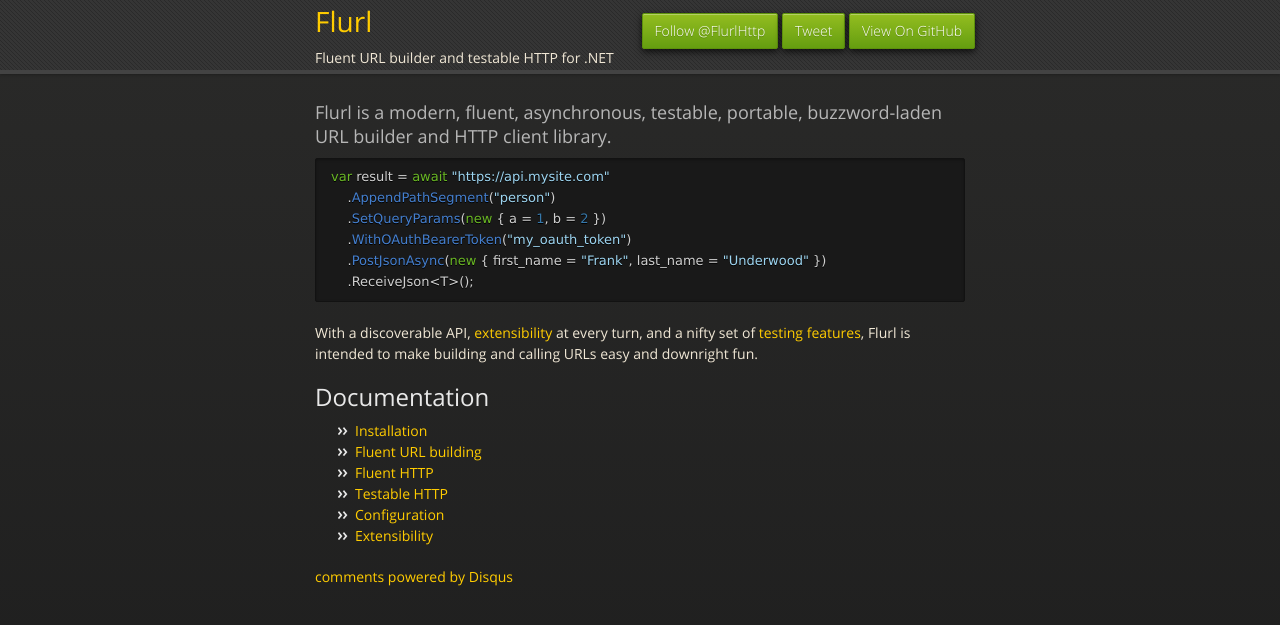
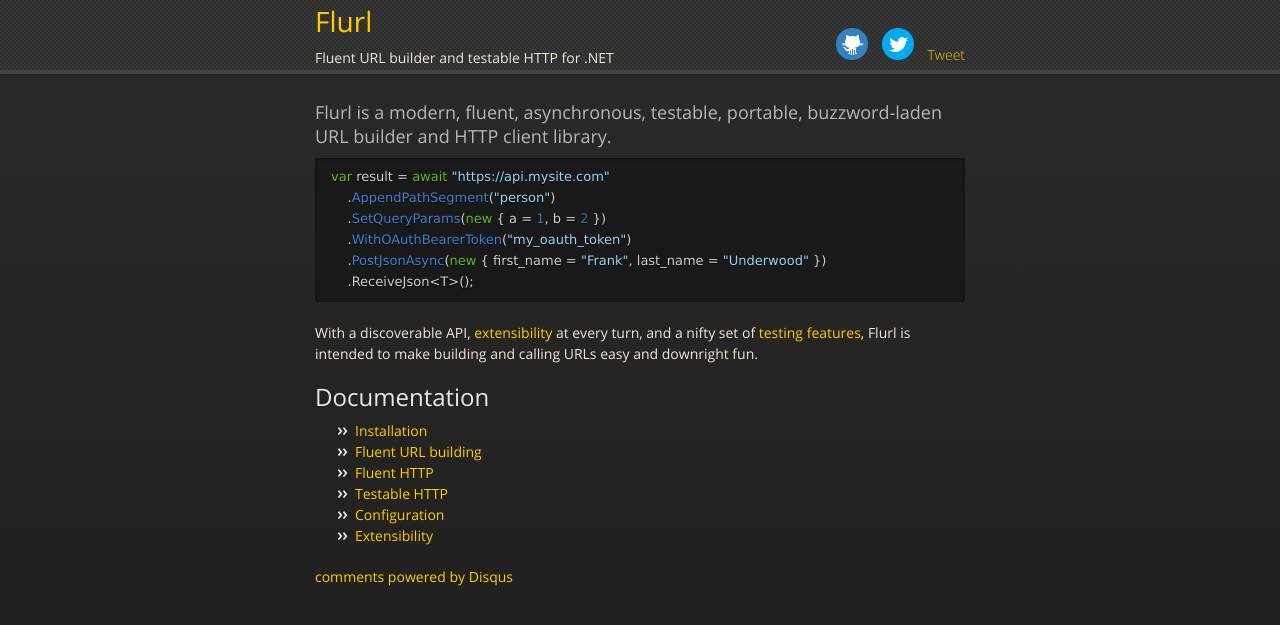
Before and after one commit to tmenier/Flurl, a Jekyll site: the page built from index.md, in a window 1280 px wide. Shown: the top 625 px of the page. Built offline with Jekyll 4.4.1, drawn with Linux system fonts in a browser that asks for light colours; nearby versions of some CDN libraries; Markdown is read by kramdown in place of the engine named in the settings; comment, search, counter and statistics services are not loaded.

Commit message:
prettier social buttons

```diff
--- a/_includes/header.html
+++ b/_includes/header.html
@@ -1,13 +1,10 @@
 <div id="header">
     <nav>
         <li class="fork">
-
-<!-- twitter buttons -->
-<a href="https://twitter.com/FlurlHttp" class="twitter-follow-button" data-show-count="false" data-show-screen-name="false">Follow @FlurlHttp</a>
-<a href="https://twitter.com/share" class="twitter-share-button" data-url="http://tmenier.github.io/Flurl/" data-text="Check our Flurl! Fluent URL builder and testable HTTP for .NET" data-via="FlurlHttp" data-related="FlurlHttp">Tweet</a>
-<script>!function(d,s,id){var js,fjs=d.getElementsByTagName(s)[0],p=/^http:/.test(d.location)?'http':'https';if(!d.getElementById(id)){js=d.createElement(s);js.id=id;js.src=p+'://platform.twitter.com/widgets.js';fjs.parentNode.insertBefore(js,fjs);}}(document, 'script', 'twitter-wjs');</script>
-
-            <a target="_blank" href="https://github.com/tmenier/Flurl">View On GitHub</a>
+            <a target="_blank" title="View on GitHub" href="https://github.com/tmenier/Flurl"><img src="{{ site.baseurl }}/images/github.png" /></a>
+            <a target="_blank" title="Follow on Twitter" href="https://twitter.com/intent/follow?original_referer=http%3A%2F%2Ftmenier.github.io%2FFlurl%2F&region=follow_link&screen_name=FlurlHttp&tw_p=followbutton"><img src="{{ site.baseurl }}/images/twitter.png" /></a>
+            <a href="https://twitter.com/share" class="twitter-share-button" data-url="http://tmenier.github.io/Flurl/" data-text="Check our Flurl! Fluent URL builder and testable HTTP for .NET" data-via="FlurlHttp" data-related="FlurlHttp">Tweet</a>
+            <script>!function(d,s,id){var js,fjs=d.getElementsByTagName(s)[0],p=/^http:/.test(d.location)?'http':'https';if(!d.getElementById(id)){js=d.createElement(s);js.id=id;js.src=p+'://platform.twitter.com/widgets.js';fjs.parentNode.insertBefore(js,fjs);}}(document, 'script', 'twitter-wjs');</script>
         </li>
         <h1><a href="{{ site.baseurl }}/">Flurl</a></h1>
         <p>Fluent URL builder and testable HTTP for .NET</p>
--- a/stylesheets/styles.css
+++ b/stylesheets/styles.css
@@ -725,50 +725,14 @@
   text-shadow: 0px 1px 0px rgba(0, 0, 0, 0.2);
   font-size: 14px;
 }
-#header nav li a {
-  color: white;
-  border: 1px solid #5d910b;
-  background: -webkit-gradient(linear, 50% 0%, 50% 100%, color-stop(0%, #93bd20), color-stop(100%, #659e10));
-  background: -webkit-linear-gradient(#93bd20, #659e10);
-  background: -moz-linear-gradient(#93bd20, #659e10);
-  background: -o-linear-gradient(#93bd20, #659e10);
-  background: -ms-linear-gradient(#93bd20, #659e10);
-  background: linear-gradient(#93bd20, #659e10);
-  -moz-border-radius: 2px;
-  -webkit-border-radius: 2px;
-  -o-border-radius: 2px;
-  -ms-border-radius: 2px;
-  -khtml-border-radius: 2px;
-  border-radius: 2px;
-  -moz-box-shadow: inset 0px 1px 0px rgba(255, 255, 255, 0.3), 0px 3px 7px rgba(0, 0, 0, 0.7);
-  -webkit-box-shadow: inset 0px 1px 0px rgba(255, 255, 255, 0.3), 0px 3px 7px rgba(0, 0, 0, 0.7);
-  -o-box-shadow: inset 0px 1px 0px rgba(255, 255, 255, 0.3), 0px 3px 7px rgba(0, 0, 0, 0.7);
-  box-shadow: inset 0px 1px 0px rgba(255, 255, 255, 0.3), 0px 3px 7px rgba(0, 0, 0, 0.7);
-  background-color: #93bd20;
-  padding: 10px 12px;
-  margin-top: 6px;
-  line-height: 14px;
-  font-size: 14px;
-  display: inline-block;
-  text-align: center;
-}
-#header nav li a:hover {
-  background: -webkit-gradient(linear, 50% 0%, 50% 100%, color-stop(0%, #749619), color-stop(100%, #527f0e));
-  background: -webkit-linear-gradient(#749619, #527f0e);
-  background: -moz-linear-gradient(#749619, #527f0e);
-  background: -o-linear-gradient(#749619, #527f0e);
-  background: -ms-linear-gradient(#749619, #527f0e);
-  background: linear-gradient(#749619, #527f0e);
-  background-color: #659e10;
-  border: 1px solid #527f0e;
-  -moz-box-shadow: inset 0px 1px 1px rgba(0, 0, 0, 0.2), 0px 1px 0px rgba(0, 0, 0, 0);
-  -webkit-box-shadow: inset 0px 1px 1px rgba(0, 0, 0, 0.2), 0px 1px 0px rgba(0, 0, 0, 0);
-  -o-box-shadow: inset 0px 1px 1px rgba(0, 0, 0, 0.2), 0px 1px 0px rgba(0, 0, 0, 0);
-  box-shadow: inset 0px 1px 1px rgba(0, 0, 0, 0.2), 0px 1px 0px rgba(0, 0, 0, 0);
-}
 #header nav li.fork {
   position: absolute;
   right: 0px;
+  bottom: 0px;
+  height: 40px;
+}
+#header nav li.fork a {
+  margin-right: 10px;
 }
 #header nav li.downloads {
   float: right;
```
Also changed, not shown: images/github.png (added), images/twitter.png (added).
